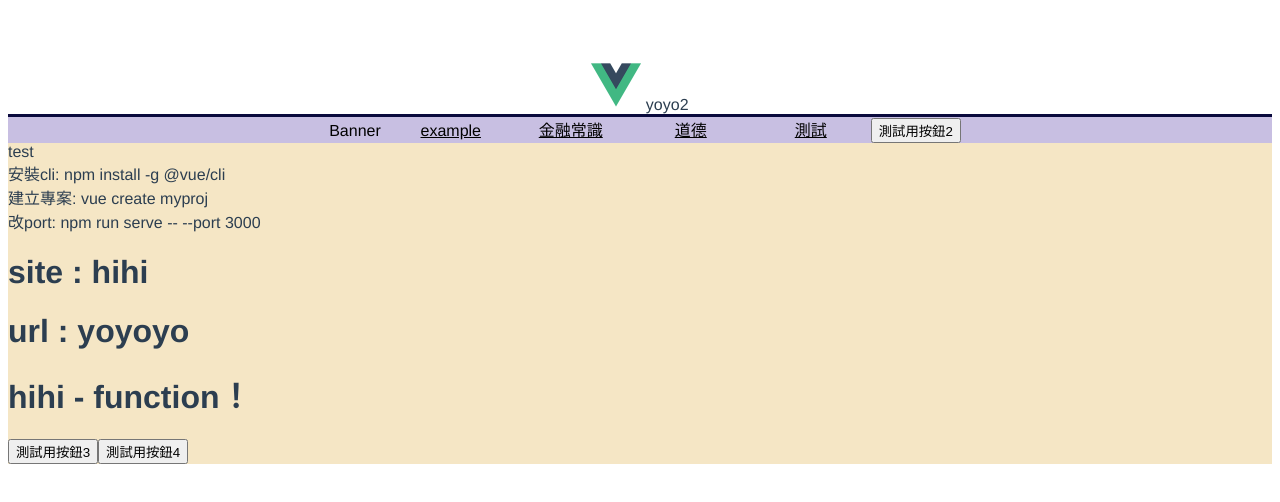
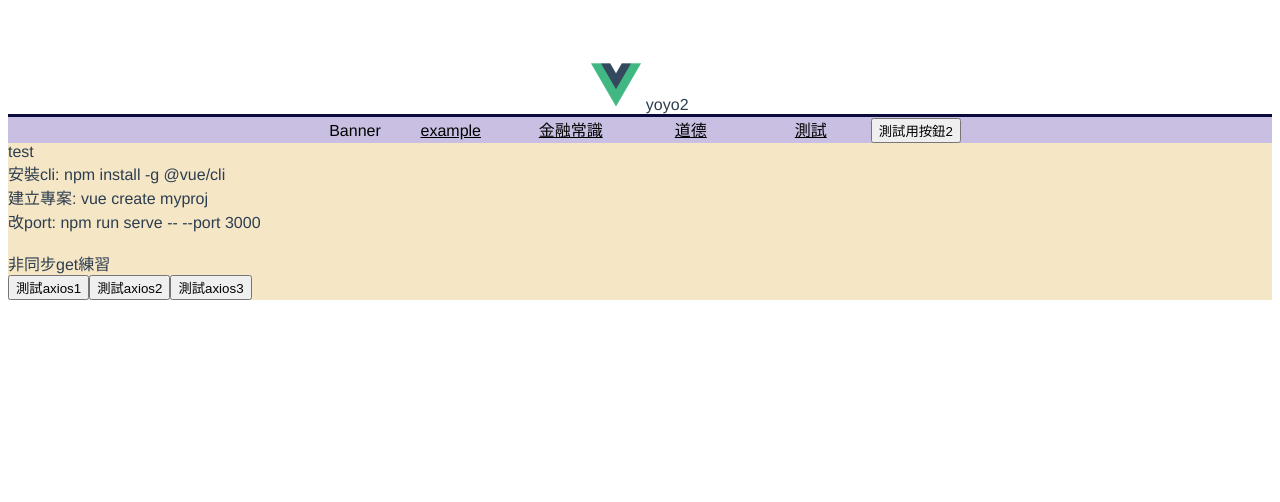
Before and after one commit to SeoYuzuki/VuePractice, a Vue app: page /test in a window 1280 px wide. Shown: the top 502 px of the page. Built offline with nearby package versions, Linux system fonts and the light colour scheme.

Commit message:
測試axios

```diff
--- a/package.json
+++ b/package.json
@@ -20,6 +20,7 @@
     "@vue/cli-plugin-eslint": "~4.5.0",
     "@vue/cli-service": "~4.5.0",
     "babel-eslint": "^10.1.0",
+    "babel-polyfill": "^6.26.0",
     "eslint": "^6.7.2",
     "eslint-plugin-vue": "^6.2.2",
     "vue-template-compiler": "^2.6.11"
--- a/src/components/TestPage.vue
+++ b/src/components/TestPage.vue
@@ -4,50 +4,59 @@
     <div>安裝cli: npm install -g @vue/cli</div>
     <div>建立專案: vue create myproj</div>
     <div>改port: npm run serve -- --port 3000</div>
-    <h1>site : {{ site }}</h1>
-    <h1>url : {{ url }}</h1>
-    <h1>{{ details() }}</h1>
-    <h1>{{ cap }}</h1>
-    <button v-on:click="greet3">測試用按鈕3</button>
-    <button v-on:click="greet4">測試用按鈕4</button>
+    <br />
+    <div>非同步get練習</div>
+    <button v-on:click="axios1">測試axios1</button>
+    <button v-on:click="axios2">測試axios2</button>
+    <button v-on:click="axios3">測試axios3</button>
+    <div v-html="wikiTxt"></div>
   </div>
 </template>
 
 <script>
-const vm = {
+export default {
   data() {
     return {
-      site: "hihi",
-      url: "yoyoyo",
-      alexa: "10000",
-      cap: "",
+      wikiTxt: "",
     };
   },
   created: function () {},
   methods: {
-    details: function () {
-      return this.site + " - function！";
-    },
-    greet3: function () {
-      //非同步get req
-      console.log("33");
+    axios1: function () {
+      this.hihi();
+      console.log("axios1");
       this.axios
         .get("https://api.coindesk.com/v1/bpi/currentprice.json")
-        .then((response) => (this.cap = response));
+        .then((response) => (this.wikiTxt = response["data"]["time"]));
     },
-    greet4: function () {
-      console.log("45");
+    axios2: function () {
+      console.log("axios2");
 
       const url = "api/testV";
       //const cors = "https://cors-anywhere.herokuapp.com/"; // use cors-anywhere to fetch api data
       this.axios.get(url).then((response) => {
-        console.log(response['data']);
+        this.wikiTxt = response["data"];
+        //console.log(response["data"]);
       });
+    },
+    axios3: function () {
+      console.log("axios3");
+
+      const url = "https://zh.wikipedia.org/wiki/Wiki";
+      const cors = "https://cors-anywhere.herokuapp.com/"; // use cors-anywhere to fetch api data
+      this.axios.get(cors + url).then((response) => {
+        console.log("??");
+        console.log(response);
+        this.wikiTxt = response["data"];
+      });
+    },
+    hihi: function () {
+      let mmm = "me";
+      var ss = `foo ${mmm} bar`;
+      console.log(ss);
     },
   },
 };
-
-export default vm;
 </script>
 
 <!-- Add "scoped" attribute to limit CSS to this component only -->
--- a/src/main.js
+++ b/src/main.js
@@ -5,6 +5,7 @@ import router from './components/router/index.js'
 import axios from 'axios'
 import VueAxios from 'vue-axios'
 
+
 Vue.config.productionTip = false
 Vue.use(VueAxios, axios)
 new Vue({
```
Also changed, not shown: webpack.config.js (added), 1 other file (tests, documents, lock files or other folders).
